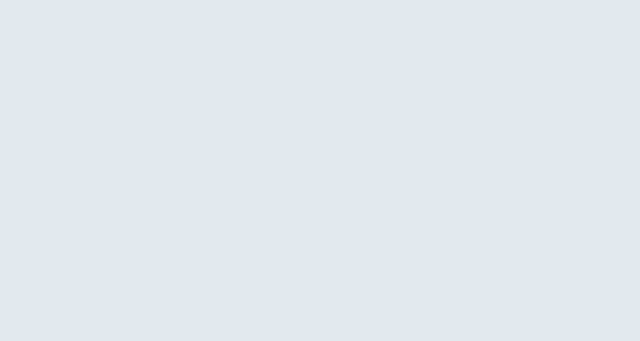
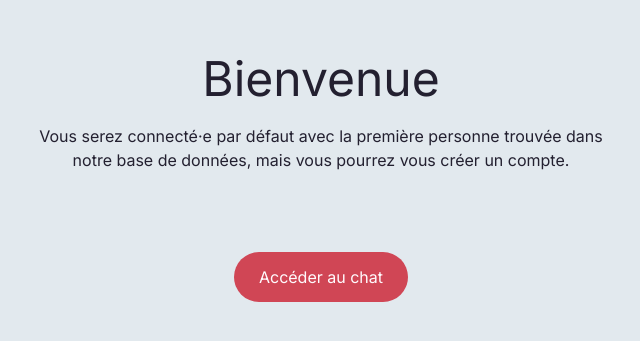
Before and after one commit to laura-munsch/chat-front, a React (Create React App) app: page / in a window 1280 px wide. Shown: the part 225-566 px from the top of the page, without its empty margins (319-959 px from the left). Built offline with nearby package versions, Linux system fonts and the light colour scheme.

Commit message:
create homepage

```diff
--- a/src/components/App/App.js
+++ b/src/components/App/App.js
@@ -8,7 +8,7 @@ const App = (props) => {
     <div className="app">
       <BrowserRouter>
         <Routes>
-          <Route exact path="/" component={<Home />} />
+          <Route exact path="/" element={<Home />} />
           <Route exact path="/chat" element={<Chat />} />
         </Routes>
       </BrowserRouter>
--- a/src/components/Home/Home.js
+++ b/src/components/Home/Home.js
@@ -1,3 +1,23 @@
-const Home = () => {};
+import { Link } from "react-router-dom";
+import "./home.scss";
+
+const Home = () => {
+  return (
+    <section className="home">
+      <div className="home__container">
+        <h1 className="home__title">Bienvenue</h1>
+
+        <p className="home__content">
+          Vous serez connecté·e par défaut avec la première personne trouvée
+          dans notre base de données, mais vous pourrez vous créer un compte.
+        </p>
+
+        <Link to="/chat" className="home__link">
+          Accéder au chat
+        </Link>
+      </div>
+    </section>
+  );
+};
 
 export default Home;
--- /dev/null
+++ b/src/components/Home/home.scss
@@ -0,0 +1,32 @@
+@import "../../styles/variables";
+
+.home {
+  display: grid;
+  height: 100vh;
+  place-content: center;
+
+  &__container {
+    max-width: 600px;
+    text-align: center;
+  }
+
+  &__content {
+    line-height: 150%;
+    margin-bottom: 80px;
+  }
+
+  &__link {
+    background-color: $red;
+    border-radius: 30px;
+    color: $white;
+    display: inline-block;
+    padding: 15px 25px;
+    text-decoration: none;
+    width: auto;
+
+    &:hover {
+      background-color: $dark-blue;
+      border-color: $dark-blue;
+    }
+  }
+}
```
